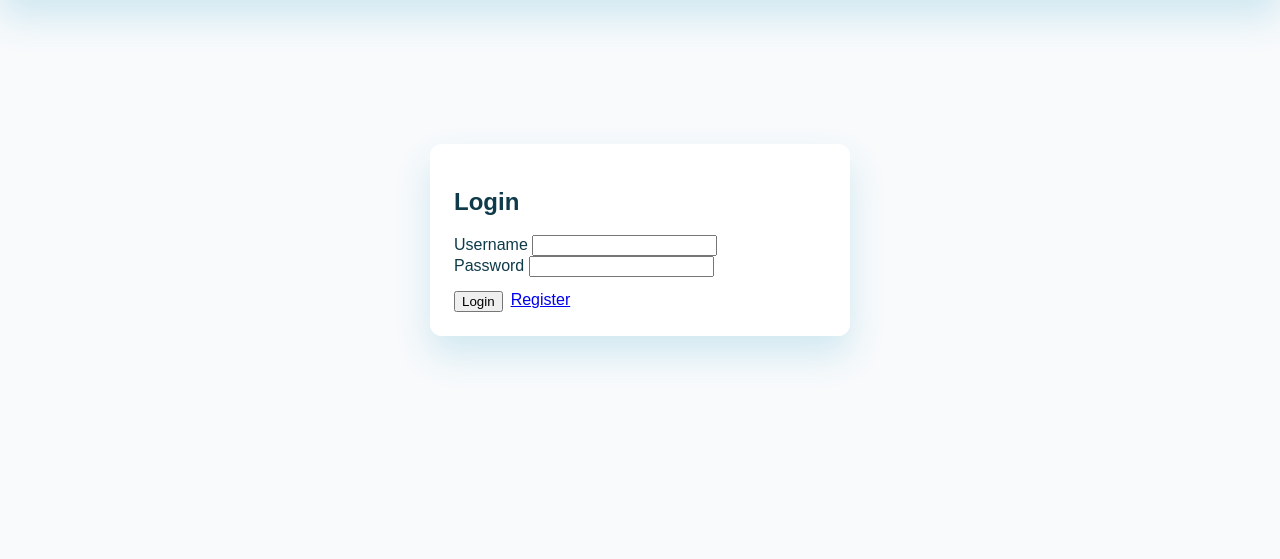
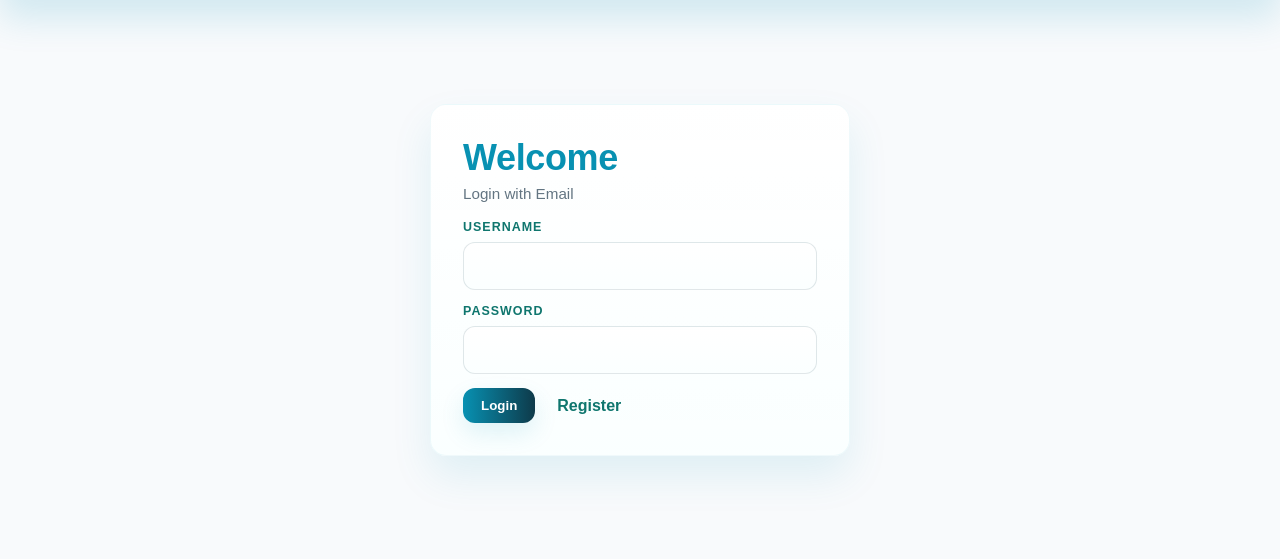
Before and after one commit to Satyanweshi01/Schedulo, a Flask app: page /auth/login in a window 1280 px wide. Shown: the part 110-669 px from the top of the page. Run offline with Flask 3, Linux system fonts and the light colour scheme.

Commit message:
update style of login & create account page

```diff
--- a/app/blueprints/auth/templates/login.html
+++ b/app/blueprints/auth/templates/login.html
@@ -1,22 +1,25 @@
-{% extends "base.html" %}
+{% extends "base.html" %} {% block title %}Login{% endblock %} {% block content
+%}
+<main class="auth-page">
+    <form method="POST" class="auth-card">
+        <h2 class="auth-title">Welcome</h2>
+        <p class="auth-sub">Login with Email</p>
 
-{% block title %}Login{% endblock %}
-
-{% block content %}
-<main class="auth-page" style="display:flex;align-items:center;justify-content:center;min-height:60vh;padding:40px;">
-    <form method="POST" style="max-width:420px;width:100%;background:var(--surface);padding:24px;border-radius:12px;box-shadow:var(--shadow);">
-        <h2>Login</h2>
         <div class="field">
             <label>Username</label>
             <input name="username" required />
         </div>
+
         <div class="field">
             <label>Password</label>
             <input name="password" type="password" required />
         </div>
-        <div style="margin-top:14px;display:flex;gap:8px;">
-            <button type="submit">Login</button>
-            <a href="{{ url_for('auth.register') }}">Register</a>
+
+        <div class="auth-actions">
+            <button type="submit" class="btn btn-primary">Login</button>
+            <a class="auth-link" href="{{ url_for('auth.register') }}"
+                >Register</a
+            >
         </div>
     </form>
 </main>
--- a/app/static/css/base.css
+++ b/app/static/css/base.css
@@ -110,3 +110,129 @@ body {
         justify-content: center;
     }
 }
+
+/* Login / Auth page styles */
+.auth-page {
+    display: flex;
+    align-items: center;
+    justify-content: center;
+    min-height: 70vh;
+    padding: 48px 20px;
+}
+
+.auth-card {
+    width: 100%;
+    max-width: 420px;
+    background: linear-gradient(
+        180deg,
+        rgba(255, 255, 255, 0.98),
+        rgba(250, 255, 255, 0.96)
+    );
+    padding: 32px;
+    border-radius: 16px;
+    box-shadow: 0 20px 40px rgba(8, 145, 178, 0.1);
+    border: 1px solid rgba(8, 145, 178, 0.06);
+    transition:
+        transform 0.18s ease,
+        box-shadow 0.18s ease;
+}
+
+.auth-card:hover {
+    transform: translateY(-4px);
+    box-shadow: 0 26px 56px rgba(8, 145, 178, 0.14);
+}
+
+.auth-title {
+    margin: 0 0 6px 0;
+    font-size: 2.25rem;
+    color: var(--teal-600);
+    letter-spacing: -0.01em;
+}
+
+.auth-sub {
+    margin: 0 0 18px 0;
+    color: var(--muted);
+    font-size: 0.95rem;
+}
+
+.auth-card .field {
+    display: flex;
+    flex-direction: column;
+    gap: 8px;
+    margin-bottom: 14px;
+}
+
+.auth-card label {
+    font-size: 0.78rem;
+    color: var(--teal-700);
+    font-weight: 700;
+    text-transform: uppercase;
+    letter-spacing: 0.08em;
+}
+
+.auth-card input[type="text"],
+.auth-card input[type="password"],
+.auth-card input:not([type]) {
+    height: 48px;
+    padding: 10px 14px;
+    border-radius: 12px;
+    border: 1px solid var(--border);
+    background: linear-gradient(180deg, var(--white), #fbffff);
+    outline: none;
+    font-size: 1rem;
+    color: var(--navy-950);
+    transition:
+        box-shadow 0.14s ease,
+        border-color 0.14s ease,
+        transform 0.12s ease;
+}
+
+.auth-card input:focus {
+    border-color: var(--teal-600);
+    box-shadow: 0 6px 20px rgba(8, 145, 178, 0.08);
+}
+
+.auth-actions {
+    margin-top: 12px;
+    display: flex;
+    gap: 12px;
+    align-items: center;
+}
+
+.btn {
+    display: inline-flex;
+    align-items: center;
+    justify-content: center;
+    padding: 10px 18px;
+    border-radius: 12px;
+    font-weight: 700;
+    cursor: pointer;
+    border: none;
+}
+
+.btn-primary {
+    background: linear-gradient(90deg, var(--teal-600), var(--navy-950));
+    color: var(--white);
+    box-shadow: 0 10px 24px rgba(8, 145, 178, 0.12);
+}
+
+.auth-link {
+    color: var(--teal-700);
+    font-weight: 700;
+    text-decoration: none;
+    padding: 8px 10px;
+}
+
+.auth-link:hover {
+    text-decoration: underline;
+}
+
+@media (max-width: 520px) {
+    .auth-card {
+        padding: 22px;
+        border-radius: 12px;
+    }
+    .auth-title {
+        font-size: 1.6rem;
+    }
+}
```
Also changed, not shown: app/blueprints/auth/templates/register.html (+9 -11 lines).
